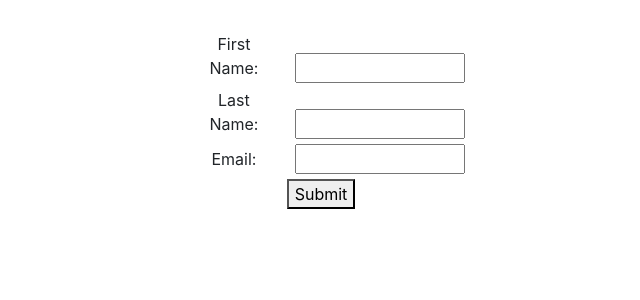
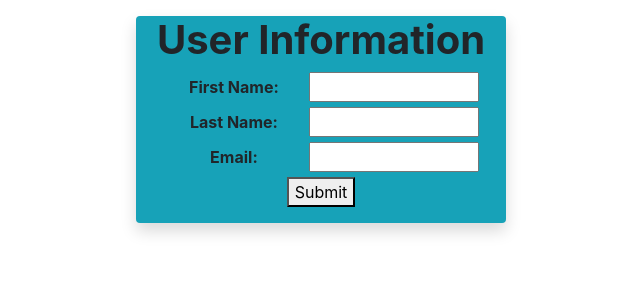
Before and after one commit to jake-odonnell/Users_CRUD, a Flask app: page /create in a window 1280 px wide. Shown: the top 300 px of the page, without its empty margins (319-959 px from the left). Run offline with Flask 2, Linux system fonts and the light colour scheme.

Commit message:
Updated Form

```diff
--- a/templates/create.html
+++ b/templates/create.html
@@ -8,17 +8,18 @@
     <link rel="stylesheet" href="https://cdn.jsdelivr.net/npm/bootstrap@4.3.1/dist/css/bootstrap.min.css" integrity="sha384-ggOyR0iXCbMQv3Xipma34MD+dH/1fQ784/j6cY/iJTQUOhcWr7x9JvoRxT2MZw1T" crossorigin="anonymous">
 </head>
 <body class="container text-center p-3">
-    <form action="/update" class = "col-4 m-auto" method="post">
+    <form action="/update" class = "col-4 m-auto bg-info shadow rounded" method="post">
+        <h1 class="font-weight-bold">User Information</h1>
         <div>
-            <label for="f_name" class="mt-3 col-4">First Name:</label>
+            <label for="f_name" class="col-5 font-weight-bold">First Name:</label>
             <input type="text" name="f_name" class="col-6">
         </div>
         <div>
-            <label for="l_name" class="col-4">Last Name:</label>
+            <label for="l_name" class="col-5 fw-bold font-weight-bold">Last Name:</label>
             <input type="text" name="l_name" class="col-6">
         </div>
         <div>
-            <label for="email" class="col-4">Email:</label>
+            <label for="email" class="col-5 fw-bold font-weight-bold">Email:</label>
             <input type="email" name="email" class="col-6">
         </div>
         <button type="submit" class="btn-submit mb-3">Submit</button>
```
